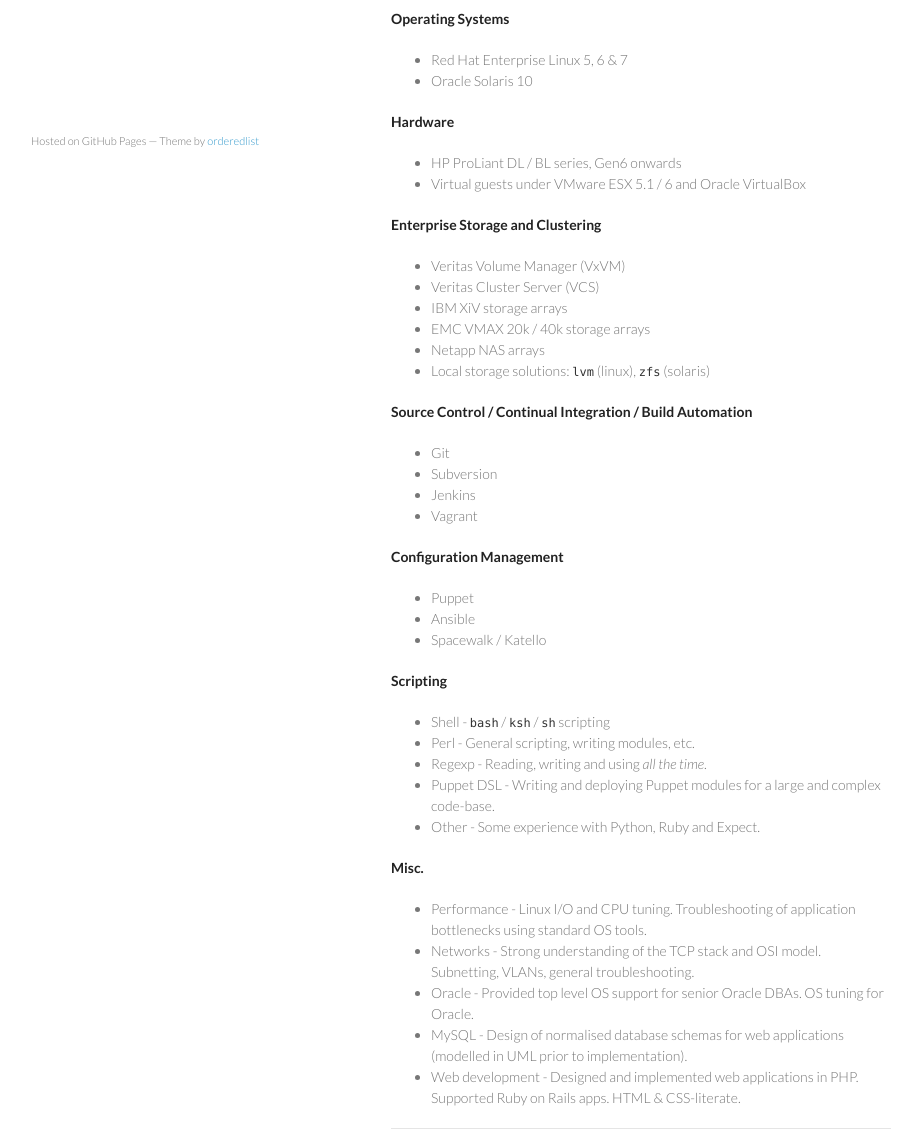
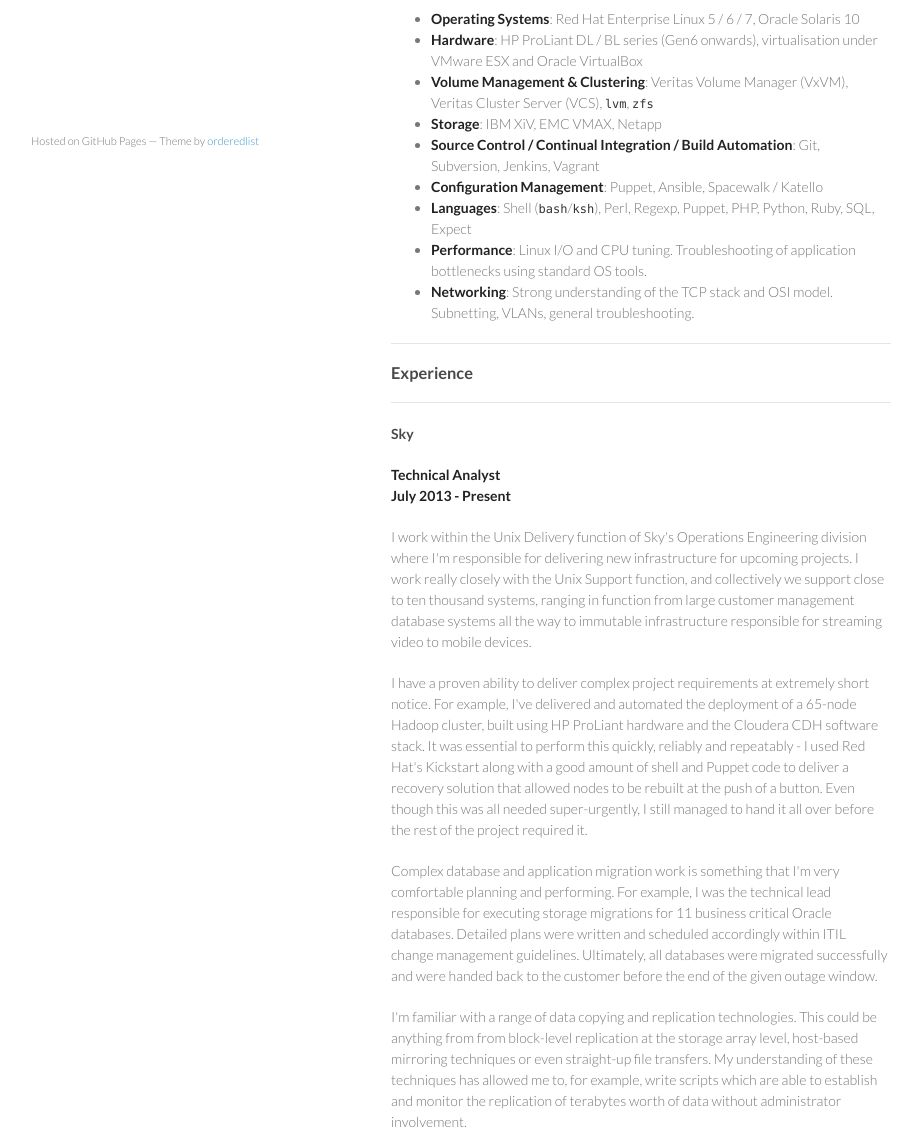
Before and after one commit to hybby/hybby.github.io, a plain HTML site: page index.html in a window 1280 px wide. Shown: the part 580-1715 px from the top of the page, without its empty margins (179-1101 px from the left). Drawn offline with Linux system fonts and the light colour scheme.

Commit message:
Replace master branch with page content via GitHub

```diff
--- a/index.html
+++ b/index.html
@@ -58,66 +58,27 @@
 
 <hr>
 
-<p><strong>Operating Systems</strong></p>
-
 <ul>
-<li>Red Hat Enterprise Linux 5, 6 &amp; 7</li>
-<li>Oracle Solaris 10</li>
-</ul>
-
-<p><strong>Hardware</strong></p>
-
-<ul>
-<li>HP ProLiant DL / BL series, Gen6 onwards</li>
-<li>Virtual guests under VMware ESX 5.1 / 6 and Oracle VirtualBox</li>
-</ul>
-
-<p><strong>Enterprise Storage and Clustering</strong></p>
-
-<ul>
-<li>Veritas Volume Manager (VxVM)</li>
-<li>Veritas Cluster Server (VCS)</li>
-<li>IBM XiV storage arrays</li>
-<li>EMC VMAX 20k / 40k storage arrays</li>
-<li>Netapp NAS arrays</li>
-<li>Local storage solutions: <code>lvm</code> (linux), <code>zfs</code> (solaris)</li>
-</ul>
-
-<p><strong>Source Control / Continual Integration / Build Automation</strong></p>
-
-<ul>
-<li>Git</li>
-<li>Subversion </li>
-<li>Jenkins</li>
-<li>Vagrant </li>
-</ul>
-
-<p><strong>Configuration Management</strong></p>
-
-<ul>
-<li>Puppet </li>
-<li>Ansible</li>
-<li>Spacewalk / Katello</li>
-</ul>
-
-<p><strong>Scripting</strong></p>
-
-<ul>
-<li>Shell           - <code>bash</code> / <code>ksh</code> / <code>sh</code> scripting </li>
-<li>Perl            - General scripting, writing modules, etc.</li>
-<li>Regexp          - Reading, writing and using <em>all the time</em>.</li>
-<li>Puppet DSL      - Writing and deploying Puppet modules for a large and complex code-base. </li>
-<li>Other           - Some experience with Python, Ruby and Expect.</li>
-</ul>
-
-<p><strong>Misc.</strong></p>
-
-<ul>
-<li>Performance     - Linux I/O and CPU tuning.  Troubleshooting of application bottlenecks using standard OS tools.</li>
-<li>Networks        - Strong understanding of the TCP stack and OSI model.  Subnetting, VLANs, general troubleshooting.</li>
-<li>Oracle          - Provided top level OS support for senior Oracle DBAs.  OS tuning for Oracle.</li>
-<li>MySQL           - Design of normalised database schemas for web applications (modelled in UML prior to implementation).</li>
-<li>Web development - Designed and implemented web applications in PHP.  Supported Ruby on Rails apps.  HTML &amp; CSS-literate.</li>
+<li>
+<strong>Operating Systems</strong>:  Red Hat Enterprise Linux 5 / 6 / 7, Oracle Solaris 10</li>
+<li>
+<strong>Hardware</strong>: HP ProLiant DL / BL series (Gen6 onwards), virtualisation under VMware ESX and Oracle VirtualBox</li>
+<li>
+<strong>Volume Management &amp; Clustering</strong>: Veritas Volume Manager (VxVM), Veritas Cluster Server (VCS), <code>lvm</code>, <code>zfs</code>
+</li>
+<li>
+<strong>Storage</strong>: IBM XiV, EMC VMAX, Netapp<br>
+</li>
+<li>
+<strong>Source Control / Continual Integration / Build Automation</strong>: Git, Subversion, Jenkins, Vagrant </li>
+<li>
+<strong>Configuration Management</strong>: Puppet, Ansible, Spacewalk / Katello</li>
+<li>
+<strong>Languages</strong>: Shell (<code>bash</code>/<code>ksh</code>), Perl, Regexp, Puppet, PHP, Python, Ruby, SQL, Expect</li>
+<li>
+<strong>Performance</strong>: Linux I/O and CPU tuning.  Troubleshooting of application bottlenecks using standard OS tools.</li>
+<li>
+<strong>Networking</strong>: Strong understanding of the TCP stack and OSI model.  Subnetting, VLANs, general troubleshooting.</li>
 </ul>
 
 <hr>
```
Also changed, not shown: params.json (+1 -1 lines).
